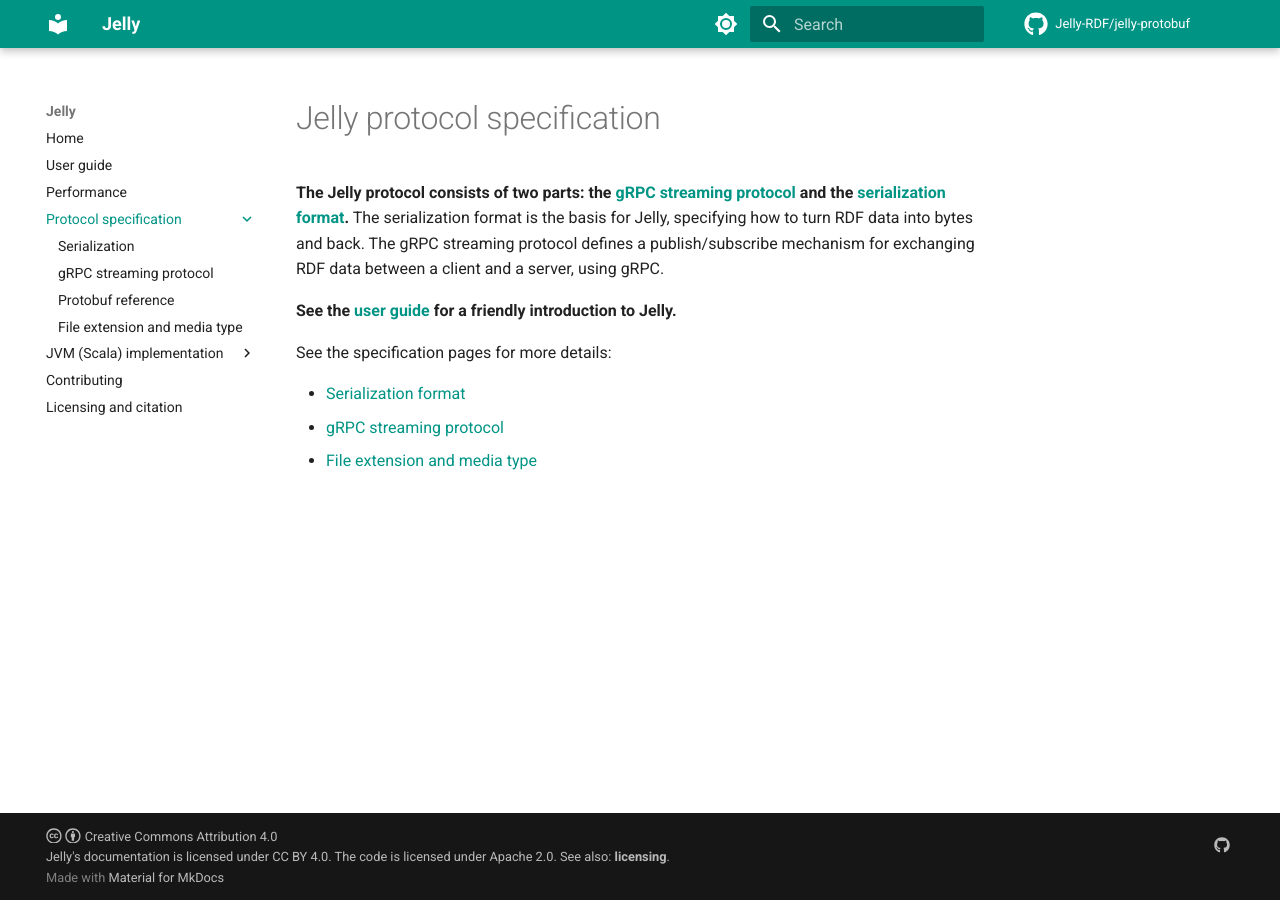
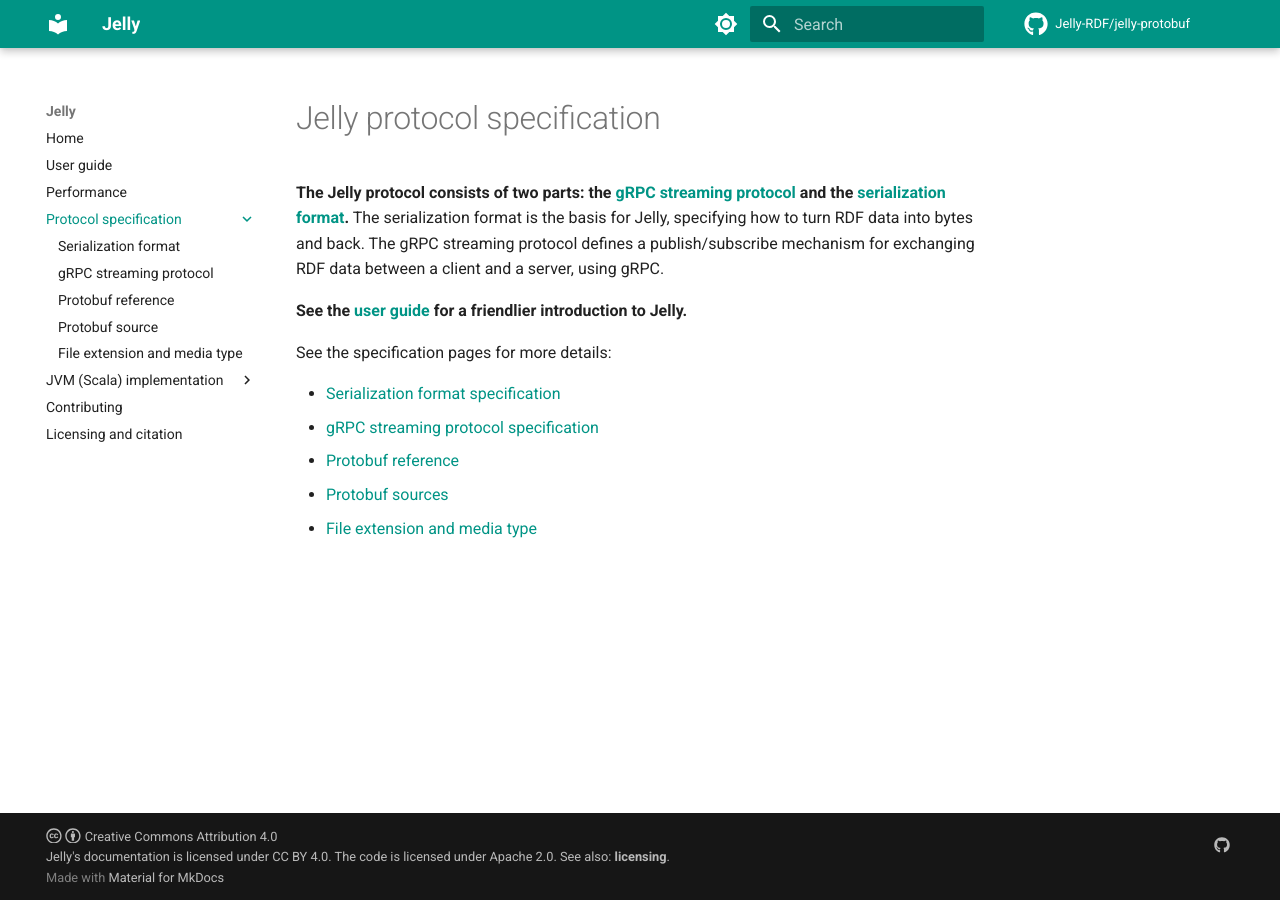
Before and after one commit to Jelly-RDF/jelly-rdf.github.io, an MkDocs documentation site: the page built from docs/specification/index.md, in a window 1280 px wide. Built offline with MkDocs 1.6.1 and Material for MkDocs 9.7.7, drawn with Linux system fonts in a browser that asks for light colours; comment, search, counter and statistics services are not loaded; the version menu is left out.

Commit message:
Add protobuf sources to the spec pages

```diff
--- a/docs/specification/index.md
+++ b/docs/specification/index.md
@@ -2,10 +2,12 @@
 
 **The Jelly protocol consists of two parts: the [gRPC streaming protocol](streaming.md) and the [serialization format](serialization.md).** The serialization format is the basis for Jelly, specifying how to turn RDF data into bytes and back. The gRPC streaming protocol defines a publish/subscribe mechanism for exchanging RDF data between a client and a server, using gRPC.
 
-**See the [user guide](../user-guide.md) for a friendly introduction to Jelly.**
+**See the [user guide](../user-guide.md) for a friendlier introduction to Jelly.**
 
 See the specification pages for more details:
 
-- [Serialization format](serialization.md)
-- [gRPC streaming protocol](streaming.md)
+- [Serialization format specification](serialization.md)
+- [gRPC streaming protocol specification](streaming.md)
+- [Protobuf reference](reference.md)
+- [Protobuf sources](protobuf-source.md)
 - [File extension and media type](media-type.md)
--- a/mkdocs.yml
+++ b/mkdocs.yml
@@ -84,9 +84,10 @@
 
   - Protocol specification:
     - 'specification/index.md'
-    - Serialization: 'specification/serialization.md'
+    - Serialization format: 'specification/serialization.md'
     - gRPC streaming protocol: 'specification/streaming.md'
     - Protobuf reference: 'specification/reference.md'
+    - Protobuf source: 'specification/protobuf-source.md'
     - File extension and media type: 'specification/media-type.md'
 
   - JVM (Scala) implementation:
```
Also changed, not shown: docs/specification/protobuf-source.md (added, +25 -0 lines), 2 other files.
